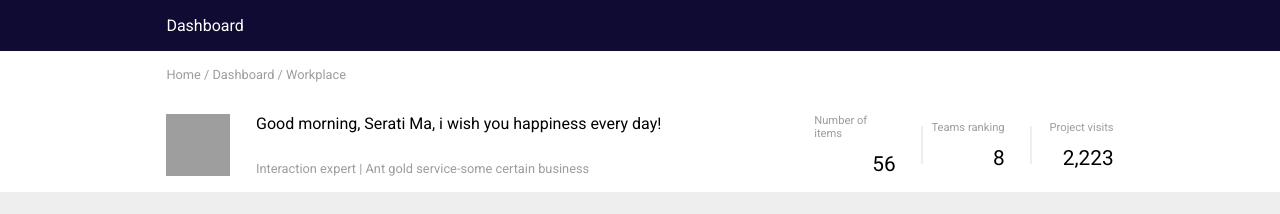
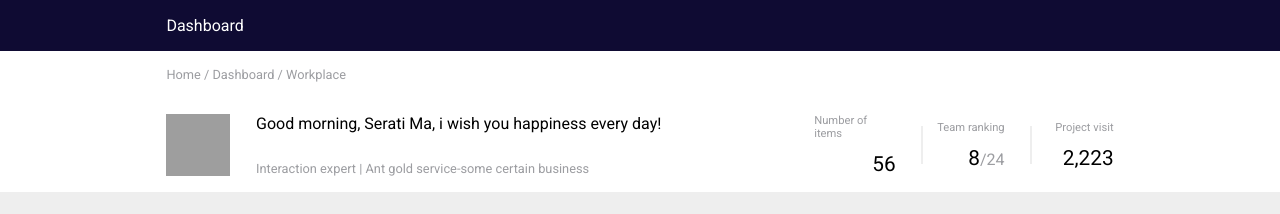
Before and after one commit to nicokurogane/react-dashboard, a React (Create React App) app: page / in a window 1280 px wide. Shown: the top 214 px of the page. Built offline with nearby package versions, Linux system fonts and the light colour scheme; grey boxes are pictures that could not be loaded.

Commit message:
Modified counter component to accept children

```diff
--- a/src/components/counter/Counter.js
+++ b/src/components/counter/Counter.js
@@ -1,12 +1,11 @@
 import React from "react";
 import "./counter.css"
 
-const Counter = ({props}) => {
-    const {title, number} = props;
+const Counter = (props) => {
     return (
         <div className="counter-container">
-            <span className="counter-title">{title}</span>
-            <span className="counter-number">{number}</span>
+            <span className="counter-title">{props.title}</span>
+            {props.children}
         </div>
      );
 }
--- a/src/components/counter/counter.css
+++ b/src/components/counter/counter.css
@@ -12,8 +12,16 @@
     align-self: flex-end;
 }
 
-.counter-number{
+.counter-sub-element{
     margin-top: 1.5vh;
-    font-size: 1.3em;
     align-self: flex-end;
 }
+
+.counter-number{
+    font-size: 1.3em;
+}
+
+.counter-sub-number{
+    font-size: 1em;
+    color:#9c9da1;
+}
--- a/src/components/navbar/NavBar.js
+++ b/src/components/navbar/NavBar.js
@@ -27,20 +27,24 @@ const NavBar = () => {
             </div>
           </div>
           <div className="counters-container">
-            <Counter
-              className="counter-component"
-              props={{ title: "Number of items", number: "56" }}
-            />
+            <Counter className="counter-component" title="Number of items">
+              <div className="counter-sub-element">
+                <span className="counter-number">56</span>
+              </div>
+            </Counter>
             <div className="vbar" />
-            <Counter
-              className="counter-component"
-              props={{ title: "Teams ranking", number: "8" }}
-            />
+            <Counter className="counter-component" title="Team ranking">
+              <div className="counter-sub-element">
+                <span className="counter-number">8</span>
+                <span className="counter-sub-number">/24</span>
+              </div>
+            </Counter>
             <div className="vbar" />
-            <Counter
-              className="counter-component"
-              props={{ title: "Project visits", number: "2,223" }}
-            />
+            <Counter className="counter-component" title="Project visit">
+              <div className="counter-sub-element">
+                <span className="counter-number">2,223</span>
+              </div>
+            </Counter>
           </div>
         </div>
       </div>
```
